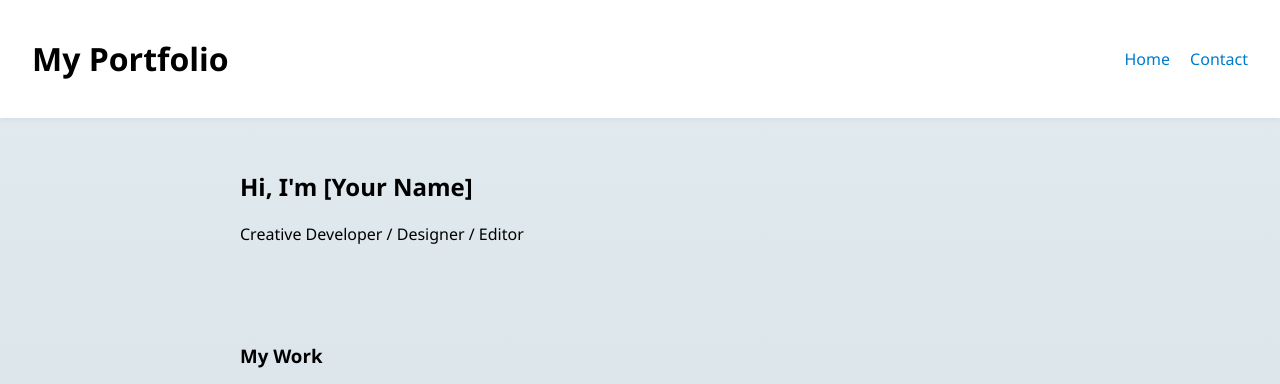
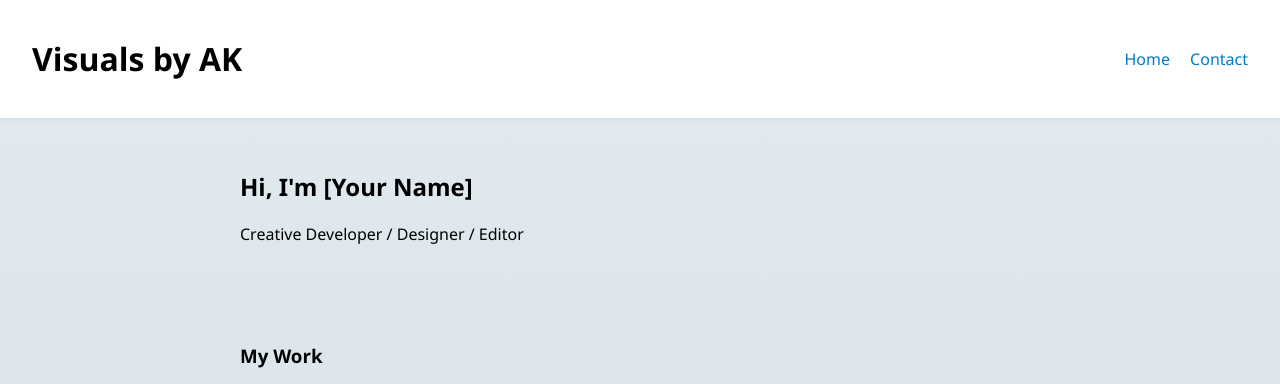
Before and after one commit to PreToxic1206/portfolio-site, a plain HTML site: page index.html in a window 1280 px wide. Shown: the top 384 px of the page. Drawn offline with Linux system fonts and the light colour scheme.

Commit message:
Update index.html

```diff
--- a/index.html
+++ b/index.html
@@ -8,7 +8,7 @@
 </head>
 <body>
   <header>
-    <h1>My Portfolio</h1>
+    <h1>Visuals by AK</h1>
     <nav>
       <a href="index.html">Home</a>
       <a href="contact.html">Contact</a>
```
